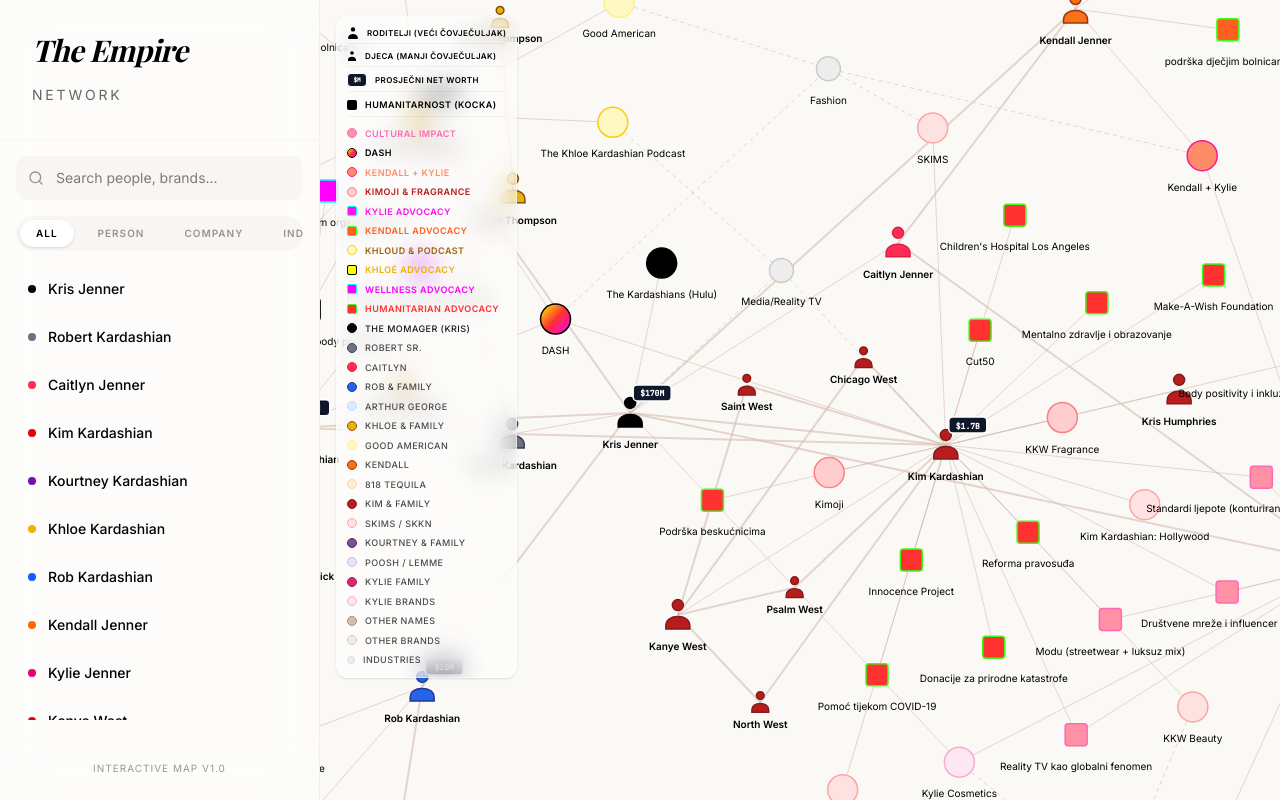
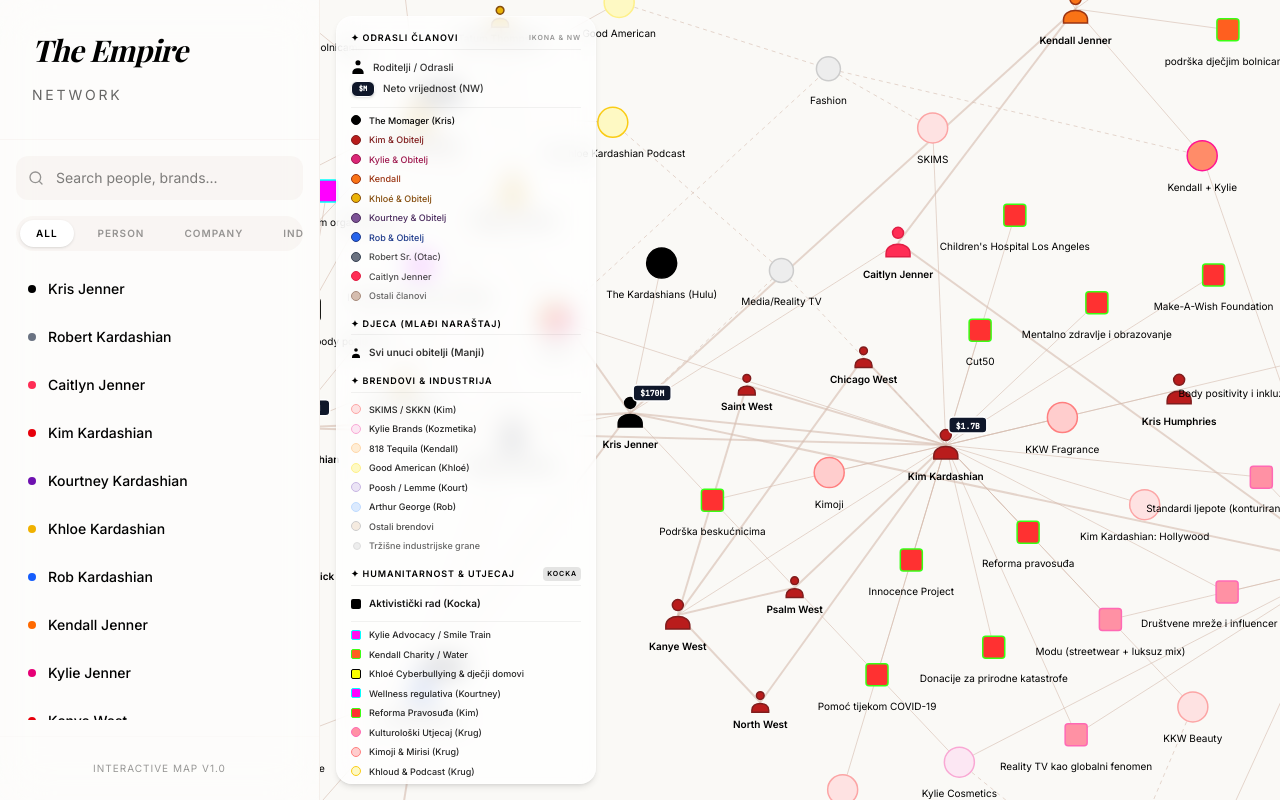
Before and after one commit to rahelarussin/The-Kardashians-empire, a React (Vite) app: page / in a window 1280 px wide. Built offline with nearby package versions, Linux system fonts and the light colour scheme; a web font is replaced by a local one.

Commit message:
refactor: update network graph legend UI
Enhance visual clarity and accessibility of the legend by increasing padding, spacing, and updating backdrop opacity for better contrast against the background.

```diff
--- a/src/components/NetworkGraph.tsx
+++ b/src/components/NetworkGraph.tsx
@@ -285,140 +285,176 @@
       <svg ref={svgRef} className="w-full h-full" />
 
       {/* Legend */}
-      <div className="absolute top-4 left-4 flex flex-col gap-1.5 pointer-events-none p-2.5 bg-white/50 backdrop-blur-md rounded-xl border border-white/50 shadow-sm overflow-y-auto max-h-[calc(100%-2rem)] max-w-[200px] sm:max-w-[240px]">
-        <div className="flex items-center gap-2 border-b border-black/5 pb-1">
-          <svg className="w-3 h-3 text-brand-stone" viewBox="-12 -16 24 30" fill="currentColor">
+      <div className="absolute top-4 left-4 flex flex-col gap-3.5 pointer-events-auto p-3.5 bg-white/75 backdrop-blur-md rounded-2xl border border-white/50 shadow-md overflow-y-auto max-h-[calc(100%-2rem)] w-[240px] sm:w-[260px] cursor-default select-none z-10 transition-all">
+        {/* Section 1: Adult Family Members */}
+        <div className="flex flex-col gap-1.5">
+          <div className="text-[9px] font-black uppercase tracking-widest text-brand-stone border-b border-black/5 pb-1 mb-1 flex items-center justify-between">
+            <span>✦ ODRASLI ČLANOVI</span>
+            <span className="opacity-40 text-[7px]">IKONA & NW</span>
+          </div>
+
+          <div className="flex items-center gap-2">
+            <svg className="w-3.5 h-3.5 text-brand-stone shrink-0" viewBox="-12 -16 24 30" fill="currentColor">
               <path d="M -12,11 C -12,4.5 -6.5,1.5 0,1.5 C 6.5,1.5 12,4.5 12,11 L 12,14 L -12,14 Z M 0,-4.5 A 5.5,5.5 0 1,0 0,-15.5 A 5.5,5.5 0 1,0 0,-4.5" />
             </svg>
-          <span className="text-[8px] font-extrabold uppercase tracking-wider text-brand-stone">Roditelji (Veći čovječuljak)</span>
+            <span className="text-[10px] font-medium text-brand-stone/80">Roditelji / Odrasli</span>
           </div>
-        <div className="flex items-center gap-2 border-b border-black/5 pb-1">
-          <svg className="w-2.5 h-2.5 text-brand-stone" viewBox="-12 -16 24 30" fill="currentColor">
+
+          <div className="flex items-center gap-2">
+            <div className="w-6 h-4 bg-[#0F172A] border border-white rounded-md flex items-center justify-center shrink-0 shadow-sm">
+              <span className="text-[7px] text-white font-mono font-black leading-none">$M</span>
+            </div>
+            <span className="text-[10px] font-medium text-brand-stone/80">Neto vrijednost (NW)</span>
+          </div>
+
+          <div className="grid grid-cols-1 gap-1.5 mt-1 border-t border-black/5 pt-1.5">
+            <div className="flex items-center gap-2">
+              <div className="w-2.5 h-2.5 rounded-full bg-[#000000] border border-[#000000] shrink-0" />
+              <span className="text-[9px] font-medium text-black">The Momager (Kris)</span>
+            </div>
+            <div className="flex items-center gap-2">
+              <div className="w-2.5 h-2.5 rounded-full bg-[#B91C1C] border border-[#7F1D1D] shrink-0" />
+              <span className="text-[9px] font-medium text-[#7F1D1D]">Kim & Obitelj</span>
+            </div>
+            <div className="flex items-center gap-2">
+              <div className="w-2.5 h-2.5 rounded-full bg-[#DB2777] border border-[#9D174D] shrink-0" />
+              <span className="text-[9px] font-medium text-[#9D174D]">Kylie & Obitelj</span>
+            </div>
+            <div className="flex items-center gap-2">
+              <div className="w-2.5 h-2.5 rounded-full bg-[#F97316] border border-[#9A3412] shrink-0" />
+              <span className="text-[9px] font-medium text-[#9A3412]">Kendall</span>
+            </div>
+            <div className="flex items-center gap-2">
+              <div className="w-2.5 h-2.5 rounded-full bg-[#EAB308] border border-[#854D0E] shrink-0" />
+              <span className="text-[9px] font-medium text-[#854D0E]">Khloé & Obitelj</span>
+            </div>
+            <div className="flex items-center gap-2">
+              <div className="w-2.5 h-2.5 rounded-full bg-[#7C5295] border border-[#4B2C5E] shrink-0" />
+              <span className="text-[9px] font-medium text-[#4B2C5E]">Kourtney & Obitelj</span>
+            </div>
+            <div className="flex items-center gap-2">
+              <div className="w-2.5 h-2.5 rounded-full bg-[#2563EB] border border-[#1E3A8A] shrink-0" />
+              <span className="text-[9px] font-medium text-[#1E3A8A]">Rob & Obitelj</span>
+            </div>
+            <div className="flex items-center gap-2">
+              <div className="w-2.5 h-2.5 rounded-full bg-[#6B7280] border border-[#374151] shrink-0" />
+              <span className="text-[9px] font-medium opacity-70">Robert Sr. (Otac)</span>
+            </div>
+            <div className="flex items-center gap-2">
+              <div className="w-2.5 h-2.5 rounded-full bg-[#FF2D55] border border-[#E01E44] shrink-0" />
+              <span className="text-[9px] font-medium opacity-70">Caitlyn Jenner</span>
+            </div>
+            <div className="flex items-center gap-2">
+              <div className="w-2.5 h-2.5 rounded-full bg-[#D5BDAF] border border-[#A68A7B] shrink-0" />
+              <span className="text-[9px] font-medium opacity-60">Ostali članovi</span>
+            </div>
+          </div>
+        </div>
+
+        {/* Section 2: Children */}
+        <div className="flex flex-col gap-1.5">
+          <div className="text-[9px] font-black uppercase tracking-widest text-brand-stone border-b border-black/5 pb-1 mb-1">
+            <span>✦ DJECA (MLAĐI NARAŠTAJ)</span>
+          </div>
+          <div className="flex items-center gap-2">
+            <svg className="w-2.5 h-2.5 text-brand-stone shrink-0" viewBox="-12 -16 24 30" fill="currentColor">
               <path d="M -12,11 C -12,4.5 -6.5,1.5 0,1.5 C 6.5,1.5 12,4.5 12,11 L 12,14 L -12,14 Z M 0,-4.5 A 5.5,5.5 0 1,0 0,-15.5 A 5.5,5.5 0 1,0 0,-4.5" />
             </svg>
-          <span className="text-[8px] font-extrabold uppercase tracking-wider text-brand-stone">Djeca (Manji čovječuljak)</span>
+            <span className="text-[10px] font-semibold text-brand-stone/80">Svi unuci obitelji (Manji)</span>
           </div>
-        <div className="flex items-center gap-2 border-b border-black/5 pb-1">
-          <div className="w-5 h-3.5 bg-[#0F172A] border border-[white] rounded flex items-center justify-center shrink-0">
-            <span className="text-[6px] text-white font-mono font-bold leading-none">$M</span>
         </div>
-          <span className="text-[8px] font-extrabold uppercase tracking-wider text-brand-stone">Prosječni Net Worth</span>
+
+        {/* Section 3: Brands and Industries */}
+        <div className="flex flex-col gap-1.5">
+          <div className="text-[9px] font-black uppercase tracking-widest text-brand-stone border-b border-black/5 pb-1 mb-1">
+            <span>✦ BRENDOVI & INDUSTRIJA</span>
           </div>
-        <div className="flex items-center gap-2 border-b border-black/5 pb-1 mb-1">
-          <div className="w-2.5 h-2.5 bg-brand-stone rounded-xs" />
-          <span className="text-[9px] font-extrabold uppercase tracking-wider text-brand-stone">HUMANITARNOST (KOCKA)</span>
+          <div className="grid grid-cols-1 gap-1.5">
+            <div className="flex items-center gap-2">
+              <div className="w-2.5 h-2.5 rounded-full bg-[#FEE2E2] border border-[#FCA5A5] shrink-0" />
+              <span className="text-[9px] font-medium text-brand-stone/85">SKIMS / SKKN (Kim)</span>
             </div>
             <div className="flex items-center gap-2">
-          <div className="w-2.5 h-2.5 rounded-full bg-[#FF91A4] border border-[#FF69B4]" />
-          <span className="text-[9px] font-bold uppercase tracking-wider text-[#FF69B4]">Cultural Impact</span>
+              <div className="w-2.5 h-2.5 rounded-full bg-[#FCE7F3] border border-[#F9A8D4] shrink-0" />
+              <span className="text-[9px] font-medium text-brand-stone/85">Kylie Brands (Kozmetika)</span>
             </div>
             <div className="flex items-center gap-2">
-          <div className="w-2.5 h-2.5 rounded-full border border-black" style={{ background: 'linear-gradient(135deg, #FAFF00 0%, #FF3131 50%, #FF00FF 100%)' }} />
-          <span className="text-[9px] font-bold uppercase tracking-wider text-black">DASH</span>
+              <div className="w-2.5 h-2.5 rounded-full bg-[#FFEDD5] border border-[#FED7AA] shrink-0" />
+              <span className="text-[9px] font-medium text-brand-stone/85">818 Tequila (Kendall)</span>
             </div>
             <div className="flex items-center gap-2">
-          <div className="w-2.5 h-2.5 rounded-full bg-[#FF8C69] border border-[#FF1493]" />
-          <span className="text-[9px] font-bold uppercase tracking-wider text-[#FF8C69]">Kendall + Kylie</span>
+              <div className="w-2.5 h-2.5 rounded-full bg-[#FEF9C3] border border-[#FEF08A] shrink-0" />
+              <span className="text-[9px] font-medium text-brand-stone/85">Good American (Khloé)</span>
             </div>
             <div className="flex items-center gap-2">
-          <div className="w-2.5 h-2.5 rounded-full bg-[#FFCDCD] border border-[#FF7F7F]" />
-          <span className="text-[9px] font-bold uppercase tracking-wider text-[#B91C1C]">Kimoji & Fragrance</span>
+              <div className="w-2.5 h-2.5 rounded-full bg-[#EBE4F5] border border-[#C8B6E2] shrink-0" />
+              <span className="text-[9px] font-medium text-brand-stone/85">Poosh / Lemme (Kourt)</span>
             </div>
             <div className="flex items-center gap-2">
-          <div className="w-2.5 h-2.5 rounded-xs bg-[#FF10F0] border border-[#00FFFF]" />
-          <span className="text-[9px] font-bold uppercase tracking-wider text-[#FF10F0]">Kylie Advocacy</span>
+              <div className="w-2.5 h-2.5 rounded-full bg-[#DBEAFE] border border-[#BFDBFE] shrink-0" />
+              <span className="text-[9px] font-medium text-brand-stone/85">Arthur George (Rob)</span>
             </div>
             <div className="flex items-center gap-2">
-          <div className="w-2.5 h-2.5 rounded-xs bg-[#FF5F1F] border border-[#39FF14]" />
-          <span className="text-[9px] font-bold uppercase tracking-wider text-[#FF5F1F]">Kendall Advocacy</span>
+              <div className="w-2.5 h-2.5 rounded-full bg-[#F5EBE0] border border-[#CCC] shrink-0" />
+              <span className="text-[9px] font-medium text-brand-stone/70">Ostali brendovi</span>
             </div>
             <div className="flex items-center gap-2">
-          <div className="w-2.5 h-2.5 rounded-full bg-[#FEF9C3] border border-[#FACC15]" />
-          <span className="text-[9px] font-bold uppercase tracking-wider text-[#A16207]">Khloud & Podcast</span>
+              <div className="w-2 h-2 rounded-full bg-[#EDEDED] border border-[#DDD] shrink-0 ml-0.5" />
+              <span className="text-[9px] font-medium text-brand-stone/60">Tržišne industrijske grane</span>
+            </div>
+          </div>
+        </div>
+
+        {/* Section 4: Humanitarian and Activism */}
+        <div className="flex flex-col gap-1.5">
+          <div className="text-[9px] font-black uppercase tracking-widest text-brand-stone border-b border-black/5 pb-1 mb-1 flex items-center justify-between">
+            <span>✦ HUMANITARNOST & UTJECAJ</span>
+            <span className="px-1 py-0.5 bg-brand-stone/10 text-[7px] font-bold text-brand-stone rounded">KOCKA</span>
+          </div>
+
+          <div className="flex items-center gap-2">
+            <div className="w-2.5 h-2.5 bg-brand-stone rounded-xs shrink-0" />
+            <span className="text-[10px] font-semibold text-brand-stone/90">Aktivistički rad (Kocka)</span>
+          </div>
+
+          <div className="grid grid-cols-1 gap-1.5 mt-1 border-t border-black/5 pt-1.5">
+            <div className="flex items-center gap-2">
+              <div className="w-2.5 h-2.5 rounded-xs bg-[#FF10F0] border border-[#00FFFF] shrink-0" />
+              <span className="text-[9px] font-medium text-brand-stone/85">Kylie Advocacy / Smile Train</span>
             </div>
             <div className="flex items-center gap-2">
-          <div className="w-2.5 h-2.5 rounded-xs bg-[#FAFF00] border border-[#000000]" />
-          <span className="text-[9px] font-bold uppercase tracking-wider text-[#EAB308]">Khloé Advocacy</span>
+              <div className="w-2.5 h-2.5 rounded-xs bg-[#FF5F1F] border border-[#39FF14] shrink-0" />
+              <span className="text-[9px] font-medium text-brand-stone/85">Kendall Charity / Water</span>
             </div>
             <div className="flex items-center gap-2">
-          <div className="w-2.5 h-2.5 rounded-xs bg-[#FF00FF] border border-[#00FFFF]" />
-          <span className="text-[9px] font-bold uppercase tracking-wider text-[#FF00FF]">Wellness Advocacy</span>
+              <div className="w-2.5 h-2.5 rounded-xs bg-[#FAFF00] border border-[#000000] shrink-0" />
+              <span className="text-[9px] font-medium text-brand-stone/85">Khloé Cyberbullying & dječji domovi</span>
             </div>
             <div className="flex items-center gap-2">
-          <div className="w-2.5 h-2.5 rounded-xs bg-[#FF3131] border border-[#39FF14]" />
-          <span className="text-[9px] font-bold uppercase tracking-wider text-[#FF3131]">Humanitarian Advocacy</span>
+              <div className="w-2.5 h-2.5 rounded-xs bg-[#FF00FF] border border-[#00FFFF] shrink-0" />
+              <span className="text-[9px] font-medium text-brand-stone/85">Wellness regulativa (Kourtney)</span>
             </div>
             <div className="flex items-center gap-2">
-          <div className="w-2.5 h-2.5 rounded-full bg-[#000000] border border-[#000000]" />
-          <span className="text-[9px] font-medium uppercase tracking-wider opacity-90 text-[black]">The Momager (Kris)</span>
+              <div className="w-2.5 h-2.5 rounded-xs bg-[#FF3131] border border-[#39FF14] shrink-0" />
+              <span className="text-[9px] font-medium text-brand-stone/85">Reforma Pravosuđa (Kim)</span>
             </div>
             <div className="flex items-center gap-2">
-          <div className="w-2.5 h-2.5 rounded-full bg-[#6B7280] border border-[#374151]" />
-          <span className="text-[9px] font-medium uppercase tracking-wider opacity-70">Robert Sr.</span>
+              <div className="w-2.5 h-2.5 rounded-full bg-[#FF91A4] border border-[#FF69B4] shrink-0" />
+              <span className="text-[9px] font-medium text-brand-stone/85">Kulturološki Utjecaj (Krug)</span>
             </div>
             <div className="flex items-center gap-2">
-          <div className="w-2.5 h-2.5 rounded-full bg-[#FF2D55] border border-[#E01E44]" />
-          <span className="text-[9px] font-medium uppercase tracking-wider opacity-70">Caitlyn</span>
+              <div className="w-2.5 h-2.5 rounded-full bg-[#FFCDCD] border border-[#FF7F7F] shrink-0" />
+              <span className="text-[9px] font-medium text-brand-stone/85">Kimoji & Mirisi (Krug)</span>
             </div>
             <div className="flex items-center gap-2">
-          <div className="w-2.5 h-2.5 rounded-full bg-[#2563EB] border border-[#1E3A8A]" />
-          <span className="text-[9px] font-medium uppercase tracking-wider opacity-70">Rob & Family</span>
+              <div className="w-2.5 h-2.5 rounded-full bg-[#FEF9C3] border border-[#FACC15] shrink-0" />
+              <span className="text-[9px] font-medium text-brand-stone/85">Khloud & Podcast (Krug)</span>
             </div>
             <div className="flex items-center gap-2">
-          <div className="w-2.5 h-2.5 rounded-full bg-[#DBEAFE] border border-[#BFDBFE]" />
-          <span className="text-[9px] font-medium uppercase tracking-wider opacity-70">Arthur George</span>
+              <div className="w-2.5 h-2.5 rounded-full border border-black shrink-0" style={{ background: 'linear-gradient(135deg, #FAFF00 0%, #FF3131 50%, #FF00FF 100%)' }} />
+              <span className="text-[9px] font-medium text-brand-stone/85">Zajednički brend DASH (Krug)</span>
             </div>
-        <div className="flex items-center gap-2">
-          <div className="w-2.5 h-2.5 rounded-full bg-[#EAB308] border border-[#854D0E]" />
-          <span className="text-[9px] font-medium uppercase tracking-wider opacity-70">Khloe & Family</span>
           </div>
-        <div className="flex items-center gap-2">
-          <div className="w-2.5 h-2.5 rounded-full bg-[#FEF9C3] border border-[#FEF08A]" />
-          <span className="text-[9px] font-medium uppercase tracking-wider opacity-70">Good American</span>
-        </div>
-        <div className="flex items-center gap-2">
-          <div className="w-2.5 h-2.5 rounded-full bg-[#F97316] border border-[#9A3412]" />
-          <span className="text-[9px] font-medium uppercase tracking-wider opacity-70">Kendall</span>
-        </div>
-        <div className="flex items-center gap-2">
-          <div className="w-2.5 h-2.5 rounded-full bg-[#FFEDD5] border border-[#FED7AA]" />
-          <span className="text-[9px] font-medium uppercase tracking-wider opacity-70">818 Tequila</span>
-        </div>
-        <div className="flex items-center gap-2">
-          <div className="w-2.5 h-2.5 rounded-full bg-[#B91C1C] border border-[#7F1D1D]" />
-          <span className="text-[9px] font-medium uppercase tracking-wider opacity-70">Kim & Family</span>
-        </div>
-        <div className="flex items-center gap-2">
-          <div className="w-2.5 h-2.5 rounded-full bg-[#FEE2E2] border border-[#FCA5A5]" />
-          <span className="text-[9px] font-medium uppercase tracking-wider opacity-70">SKIMS / SKKN</span>
-        </div>
-        <div className="flex items-center gap-2">
-          <div className="w-2.5 h-2.5 rounded-full bg-[#7C5295] border border-[#4B2C5E]" />
-          <span className="text-[9px] font-medium uppercase tracking-wider opacity-70">Kourtney & Family</span>
-        </div>
-        <div className="flex items-center gap-2">
-          <div className="w-2.5 h-2.5 rounded-full bg-[#EBE4F5] border border-[#C8B6E2]" />
-          <span className="text-[9px] font-medium uppercase tracking-wider opacity-70">Poosh / Lemme</span>
-        </div>
-        <div className="flex items-center gap-2">
-          <div className="w-2.5 h-2.5 rounded-full bg-[#DB2777] border border-[#9D174D]" />
-          <span className="text-[9px] font-medium uppercase tracking-wider opacity-70">Kylie Family</span>
-        </div>
-        <div className="flex items-center gap-2">
-          <div className="w-2.5 h-2.5 rounded-full bg-[#FCE7F3] border border-[#F9A8D4]" />
-          <span className="text-[9px] font-medium uppercase tracking-wider opacity-70">Kylie Brands</span>
-        </div>
-        <div className="flex items-center gap-2">
-          <div className="w-2.5 h-2.5 rounded-full bg-[#D5BDAF] border border-[#A68A7B]" />
-          <span className="text-[9px] font-medium uppercase tracking-wider opacity-70">Other Names</span>
-        </div>
-        <div className="flex items-center gap-2">
-          <div className="w-2.5 h-2.5 rounded-full bg-[#F5EBE0] border border-[#CCC]" />
-          <span className="text-[9px] font-medium uppercase tracking-wider opacity-70">Other Brands</span>
-        </div>
-        <div className="flex items-center gap-2">
-          <div className="w-2 h-2 rounded-full bg-[#EDEDED] border border-[#DDD]" />
-          <span className="text-[9px] font-medium uppercase tracking-wider opacity-70">Industries</span>
         </div>
       </div>
     </div>
```
Lines whose indentation alone changed are shown as unchanged.
